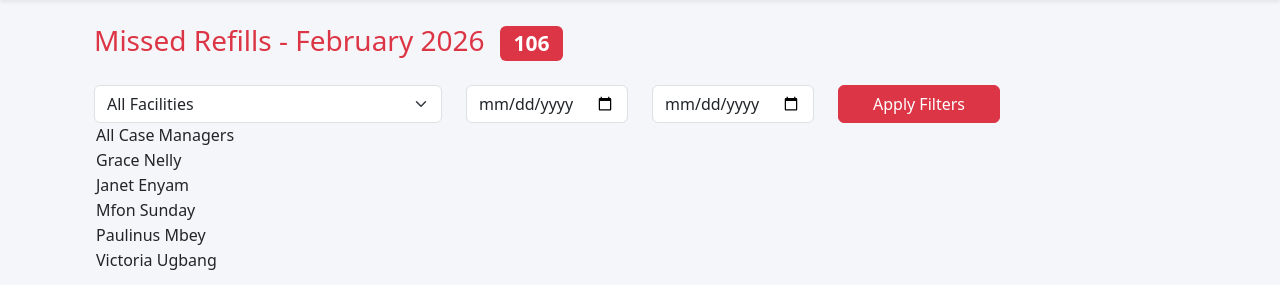
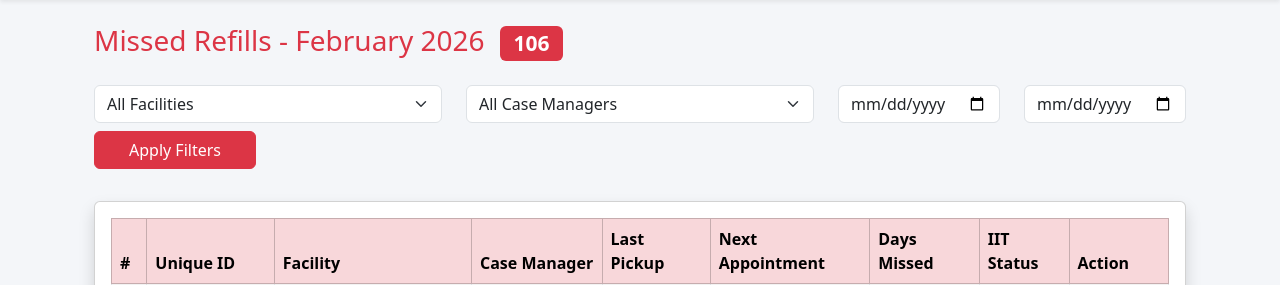
Before and after one commit to sparklweb1988/TreatmentTracker, a Django app: page /missed-refills/ in a window 1280 px wide. Shown: the part 56-341 px from the top of the page. Run offline with Django 5.2, Linux system fonts and the light colour scheme; data comes from the database, SQL or seed files in the repository.

Commit message:
Update missed_refills.html

```diff
--- a/templates/missed_refills.html
+++ b/templates/missed_refills.html
@@ -13,6 +13,7 @@
     <!-- ================= FILTERS ================= -->
     <form method="get" class="row mb-4">
 
+        <!-- Facility Dropdown -->
         <div class="col-md-4 mb-2">
             <select name="facility" onchange="this.form.submit()" class="form-select">
                 <option value="">All Facilities</option>
@@ -21,27 +22,34 @@
                         {{ facility.name }}
                     </option>
                 {% endfor %}
+            </select>
         </div>
 
+        <!-- Case Manager Dropdown -->
         <div class="col-md-4 mb-2">
-            <select name="case_manager" class="form-select">
+            <select name="case_manager" onchange="this.form.submit()" class="form-select">
                 <option value="">All Case Managers</option>
                 {% for manager in case_managers %}
-                    <option value="{{ manager }}" {% if selected_case_manager == manager %} selected {% endif %}>
+                    {% if manager %}
+                        <option value="{{ manager }}" {% if manager == selected_case_manager %} selected {% endif %}>
                             {{ manager }}
                         </option>
+                    {% endif %}
                 {% endfor %}
             </select>
         </div>
 
+        <!-- Start Date -->
         <div class="col-md-2 mb-2">
             <input type="date" name="start_date" value="{{ selected_start_date }}" class="form-control">
         </div>
 
+        <!-- End Date -->
         <div class="col-md-2 mb-2">
             <input type="date" name="end_date" value="{{ selected_end_date }}" class="form-control">
         </div>
 
+        <!-- Apply Filters Button -->
         <div class="col-md-2 mb-2">
             <button type="submit" class="btn btn-danger w-100">Apply Filters</button>
         </div>
@@ -139,10 +147,7 @@
                         ">{{ refill.days_missed }} days</span>
                     </p>
                     <p class="mb-0"><strong>IIT Status:</strong> <span class="badge bg-info text-dark">{{ refill.iit_status }}</span></p>
-                    Add Refills  <p>
-
-                 <a href="{% url 'refill_add_with_id' unique_id=refill.unique_id %}" class="btn btn-primary btn-sm">Add Refills</a>
-               </p>
+                    <p><a href="{% url 'refill_add_with_id' unique_id=refill.unique_id %}" class="btn btn-primary btn-sm">Add Refills</a></p>
                 </div>
             </div>
         {% empty %}
```
Lines whose indentation alone changed are shown as unchanged.
